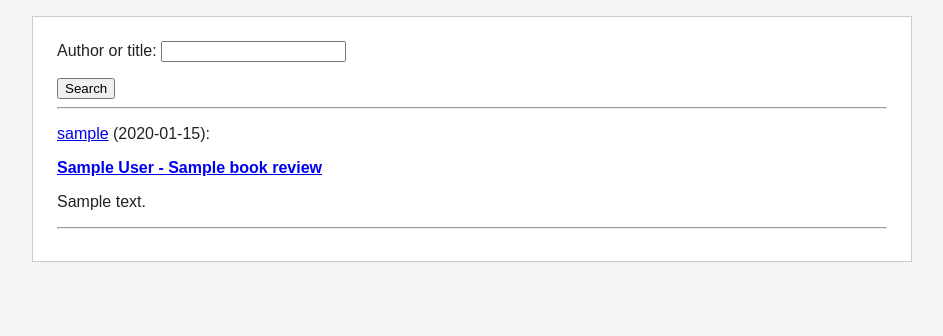
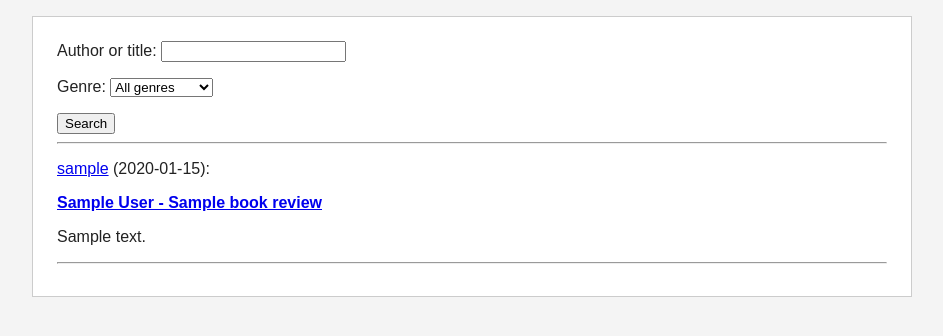
Before and after one commit to minttugomez/kirja-arvostelut, a Flask app: template templates/index.html in a window 1280 px wide. Shown: the part 100-436 px from the top of the page, without its empty margins (168-1111 px from the left). Run offline with Flask 3, Linux system fonts and the light colour scheme; the visitor is signed in with stand-in values (Sample User, id 1); the template is opened without the code that fills it: most values are stand-ins (such as "Sample title", 1, 10 or a date in 2020).

Commit message:
allow search based on genre

```diff
--- a/app.py
+++ b/app.py
@@ -79,10 +79,19 @@ def not_found(error):
 @app.route("/")
 def index():
     query = request.args.get("query")
-    book_reviews = search(query) if query else get_all_reviews() or []
+    genre = request.args.get("genre")
+    if query or genre:
+        book_reviews = search(query, genre)
+    else:
+        book_reviews = get_all_reviews() or []
     user_id = current_user_id() if "username" in session else None
     return render_template(
-        "index.html", query=query, book_reviews=book_reviews, user_id=user_id
+        "index.html",
+        query=query,
+        genre=genre,
+        genres=get_all_classes().get("Genre", []),
+        book_reviews=book_reviews,
+        user_id=user_id,
     )
 
 
--- a/templates/index.html
+++ b/templates/index.html
@@ -7,11 +7,16 @@
 <form action="/" method="get">
   <p>
     Author or title:
-    {% if query %}
-    <input type="text" name="query" value="{{ query }}" />
-    {% else %}
-    <input type="text" name="query" />
-    {% endif %}
+    <input type="text" name="query" value="{{ query or '' }}" />
+  </p>
+  <p>
+    Genre:
+    <select name="genre">
+      <option value="">All genres</option>
+      {% for value in genres %}
+      <option value="{{ value }}" {% if value == genre %}selected{% endif %}>{{ value }}</option>
+      {% endfor %}
+    </select>
   </p>
   <input type="submit" value="Search" />
 </form>
```
Also changed, not shown: reviews.py (+20 -6 lines).
